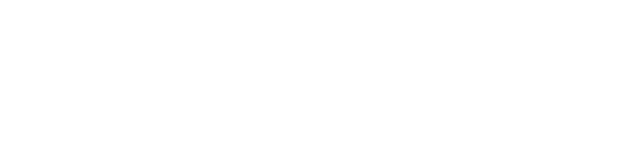
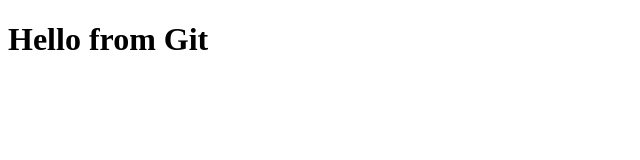
Before and after one commit to sopa817/Lesson4, a plain HTML site: page index.html in a window 1280 px wide. Shown: the whole page, without its empty margins (0-640 px from the left). Drawn offline with Linux system fonts and the light colour scheme.

Commit message:
Heading was added

```diff
--- a/index.html
+++ b/index.html
@@ -2,9 +2,9 @@
 <html lang="en">
 <head>
 	<meta charset="UTF-8">
-	<title>Document</title>
+	<title>Git</title>
 </head>
 <body>
-
+	<h1>Hello from Git</h1>
 </body>
 </html>
```
